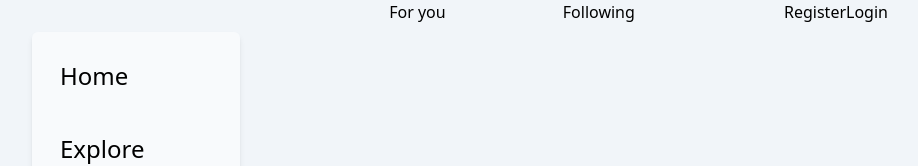
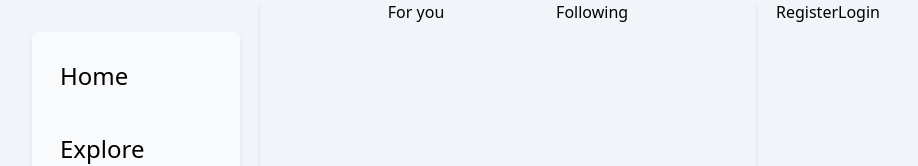
Before and after one commit to Michael-McNair/chirp, a React (Vite) app in the folder frontend/: page /home in a window 1280 px wide. Shown: the top 166 px of the page, without its empty margins (112-1030 px from the left). Built offline with nearby package versions, Linux system fonts and the light colour scheme; no server answers.

Commit message:
css tweaks

```diff
--- a/frontend/src/App.tsx
+++ b/frontend/src/App.tsx
@@ -45,10 +45,10 @@ export default function App() {
 
   return (
     <div className="flex justify-center items-start w-screen bg-slate-100">
-      <div className="flex justify-between max-w-6xl w-full px-8 lg:px-20 gap-8">
+      <div className="flex justify-between max-w-6xl w-full px-8 lg:px-20 gap-5">
         <BrowserRouter>
           <Nav user={user} />
-          <div className="w-1/2">
+          <div className="w-1/2 shadow-md">
             <Routes>
               <Route
                 path="/home"
--- a/frontend/src/routes/Home.tsx
+++ b/frontend/src/routes/Home.tsx
@@ -9,11 +9,8 @@ interface Props {
 
 export default function Home({ page, setPage, following }: Props) {
   return (
-    <div className="w-full">
-      <div
-        className="nav"
-        style={{ display: 'flex', justifyContent: 'space-evenly' }}
-      >
+    <div className="w-full px-4">
+      <div className="flex justify-evenly">
         <button onClick={() => setPage('for-you')}>For you</button>
         <button onClick={() => setPage('following')}>Following</button>
       </div>
```
